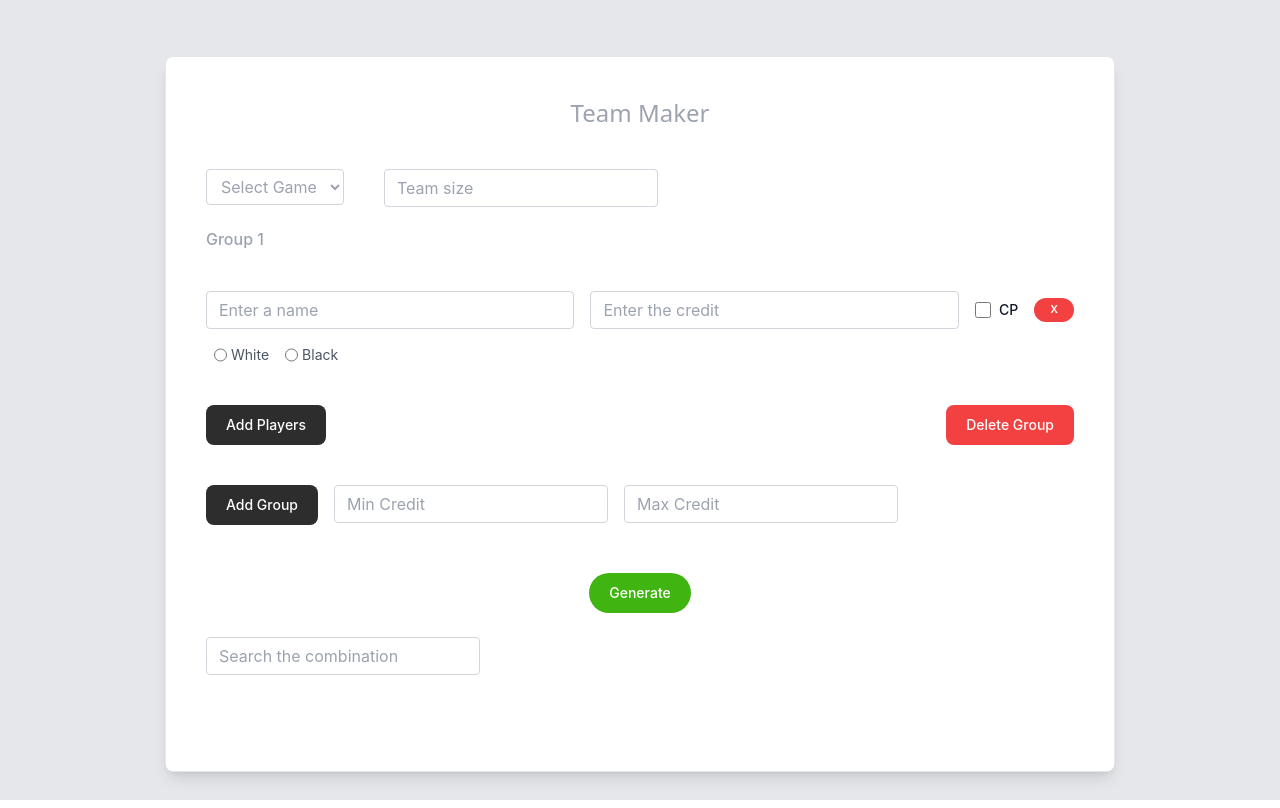
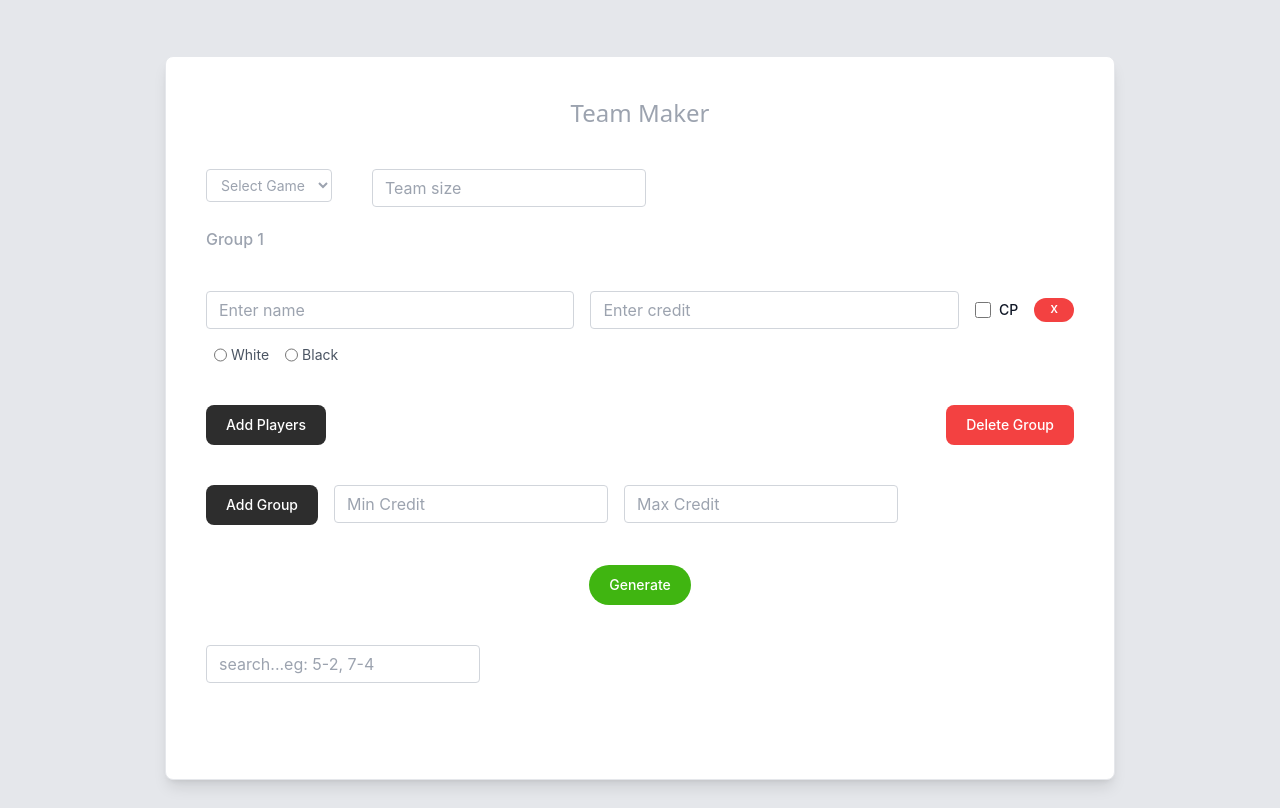
Before and after one commit to gokhul-b/credit-calc, a React (Create React App) app: page / in a window 1280 px wide. Built offline with nearby package versions, Linux system fonts and the light colour scheme.

Commit message:
text size

```diff
--- a/src/App.js
+++ b/src/App.js
@@ -266,7 +266,7 @@ function App() {
                   value={game}
                   onChange={handleGame}
                   placeholder="Select Game"
-                  className="form-control block w-full px-2.5 py-1.5 text-base font-normal text-gray-400 bg-white bg-clip-padding border border-solid border-gray-300 rounded transition ease-in-out m-0 focus:text-gray-700 focus:bg-white focus:border-blue-600 focus:outline-none"
+                  className="form-control block w-full px-2.5 py-1.5 text-sm sm:text-sm sm:text-base font-normal text-gray-400 bg-white bg-clip-padding border border-solid border-gray-300 rounded transition ease-in-out m-0 focus:text-gray-700 focus:bg-white focus:border-blue-600 focus:outline-none"
                 >
                   <option className="font-normal">Select Game</option>
                   <option value="Cricket">Cricket</option>
@@ -282,7 +282,7 @@ function App() {
               <div className="min-w-min">
                 <input
                   type="number"
-                  className="form-control block w-full px-3 py-1.5 text-base font-normal text-gray-700 bg-white bg-clip-padding border border-solid border-gray-300 rounded transition ease-in-out m-0 focus:text-gray-700 focus:bg-white focus:border-blue-600 focus:outline-none"
+                  className="form-control block w-full px-3 py-1.5 text-sm sm:text-base font-normal text-gray-700 bg-white bg-clip-padding border border-solid border-gray-300 rounded transition ease-in-out m-0 focus:text-gray-700 focus:bg-white focus:border-blue-600 focus:outline-none"
                   placeholder="Team size"
                   value={team_size}
                   onChange={handleTeamSize}
@@ -301,8 +301,8 @@ function App() {
                     <div className="flex space-x-4">
                       <input
                         type="text"
-                        className="form-control block w-full px-3 py-1.5 text-base font-normal text-gray-700 bg-white bg-clip-padding border border-solid border-gray-300 rounded transition ease-in-out m-0 focus:text-gray-700 focus:bg-white focus:border-blue-600 focus:outline-none"
-                        placeholder="Enter a name"
+                        className="form-control block w-full px-3 py-1.5 text-sm sm:text-base font-normal text-gray-700 bg-white bg-clip-padding border border-solid border-gray-300 rounded transition ease-in-out m-0 focus:text-gray-700 focus:bg-white focus:border-blue-600 focus:outline-none"
+                        placeholder="Enter name"
                         value={field.name}
                         onChange={(event) =>
                           handleInputChangeName(formIndex, fieldIndex, event)
@@ -310,8 +310,8 @@ function App() {
                       />
                       <input
                         type="text"
-                        placeholder="Enter the credit"
-                        className="form-control block w-full px-3 py-1.5 text-base font-normal text-gray-700 bg-white bg-clip-padding border border-solid border-gray-300 rounded transition ease-in-out m-0 focus:text-gray-700 focus:bg-white focus:border-blue-600 focus:outline-none"
+                        placeholder="Enter credit"
+                        className="form-control block w-full px-3 py-1.5 text-sm sm:text-base font-normal text-gray-700 bg-white bg-clip-padding border border-solid border-gray-300 rounded transition ease-in-out m-0 focus:text-gray-700 focus:bg-white focus:border-blue-600 focus:outline-none"
                         value={field.credit}
                         onChange={(event) =>
                           handleInputChangeCredit(formIndex, fieldIndex, event)
@@ -412,7 +412,7 @@ function App() {
                 <input
                   type="number"
                   placeholder="Min Credit"
-                  className="form-control block w-full px-3 py-1.5 text-base font-normal text-gray-700 bg-white bg-clip-padding border border-solid border-gray-300 rounded transition ease-in-out m-0 focus:text-gray-700 focus:bg-white focus:border-blue-600 focus:outline-none"
+                  className="form-control block w-full px-3 py-1.5 text-sm sm:text-base font-normal text-gray-700 bg-white bg-clip-padding border border-solid border-gray-300 rounded transition ease-in-out m-0 focus:text-gray-700 focus:bg-white focus:border-blue-600 focus:outline-none"
                   value={min_credit}
                   onChange={handleMinCreditChange}
                 />
@@ -421,13 +421,13 @@ function App() {
                 <input
                   type="number"
                   placeholder="Max Credit"
-                  className="form-control block w-full px-3 py-1.5 text-base font-normal text-gray-700 bg-white bg-clip-padding border border-solid border-gray-300 rounded transition ease-in-out m-0 focus:text-gray-700 focus:bg-white focus:border-blue-600 focus:outline-none"
+                  className="form-control block w-full px-3 py-1.5 text-sm sm:text-base font-normal text-gray-700 bg-white bg-clip-padding border border-solid border-gray-300 rounded transition ease-in-out m-0 focus:text-gray-700 focus:bg-white focus:border-blue-600 focus:outline-none"
                   value={max_credit}
                   onChange={handleMaxCreditChange}
                 />
               </div>
             </div>
-            <div className="flex justify-center w-full mt-8">
+            <div className="flex justify-center w-full mt-6 mb-10">
               <button
                 type="submit"
                 className="text-white bg-[#40b511] hover:bg-blue-300 focus:ring-4 focus:outline-none focus:ring-primary-300 font-medium rounded-full text-xs sm:text-sm px-5 py-2.5 text-center dark:bg-primary-600 dark:hover:bg-primary-700 dark:focus:ring-primary-800"
@@ -436,12 +436,12 @@ function App() {
                 Generate
               </button>
             </div>
-            <div className="my-6">
+            <div className="mb-6">
               <input
                 type="text"
-                placeholder="Search the combination"
+                placeholder="search...eg: 5-2, 7-4"
                 disabled={!isFilterEnabled}
-                className="mb-8 form-control block min-w-fit px-3 py-1.5 text-base font-normal text-gray-700 bg-white bg-clip-padding border border-solid border-gray-300 rounded transition ease-in-out m-0 focus:text-gray-700 focus:bg-white focus:border-blue-600 focus:outline-none"
+                className="mb-8 form-control block min-w-fit px-3 py-1.5 text-sm sm:text-base font-normal text-gray-700 bg-white bg-clip-padding border border-solid border-gray-300 rounded transition ease-in-out m-0 focus:text-gray-700 focus:bg-white focus:border-blue-600 focus:outline-none"
                 onChange={(e) => {
                   setQuery(e.target.value);
                   handleSubmit();
```
